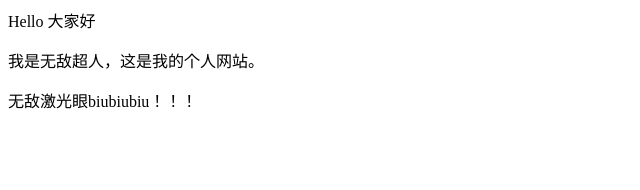
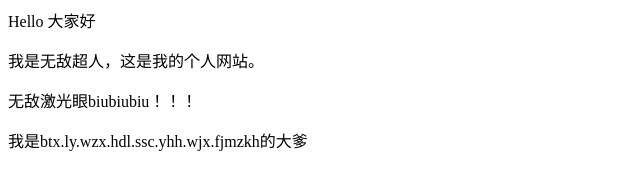
Before and after one commit to kxq1204/-kxq1204-.github.io, a plain HTML site: page index.html in a window 1280 px wide. Shown: the whole page, without its empty margins (0-640 px from the left). Drawn offline with Linux system fonts and the light colour scheme.

Commit message:
Update index.html

```diff
--- a/index.html
+++ b/index.html
@@ -1,3 +1,4 @@
 <p>Hello 大家好</p>
 <p>我是无敌超人，这是我的个人网站。 </p>
 <p>无敌激光眼biubiubiu！！！</p>
+<p>我是btx.ly.wzx.hdl.ssc.yhh.wjx.fjmzkh的大爹</p>
```
